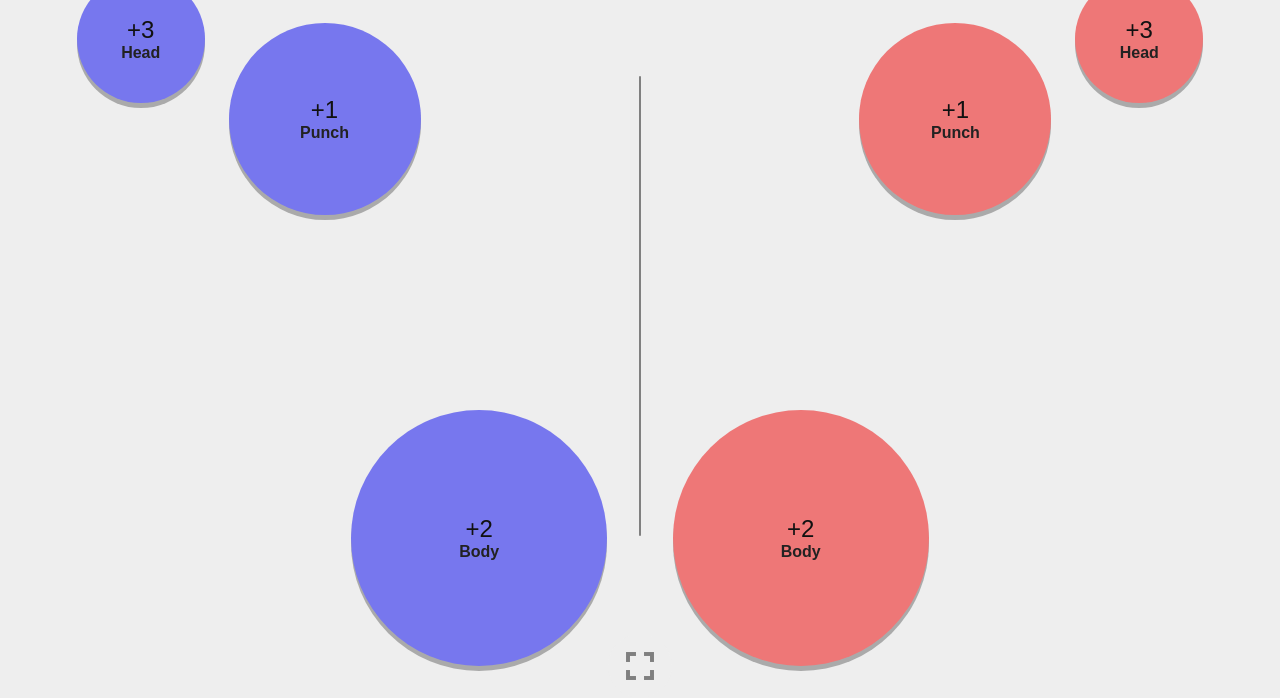
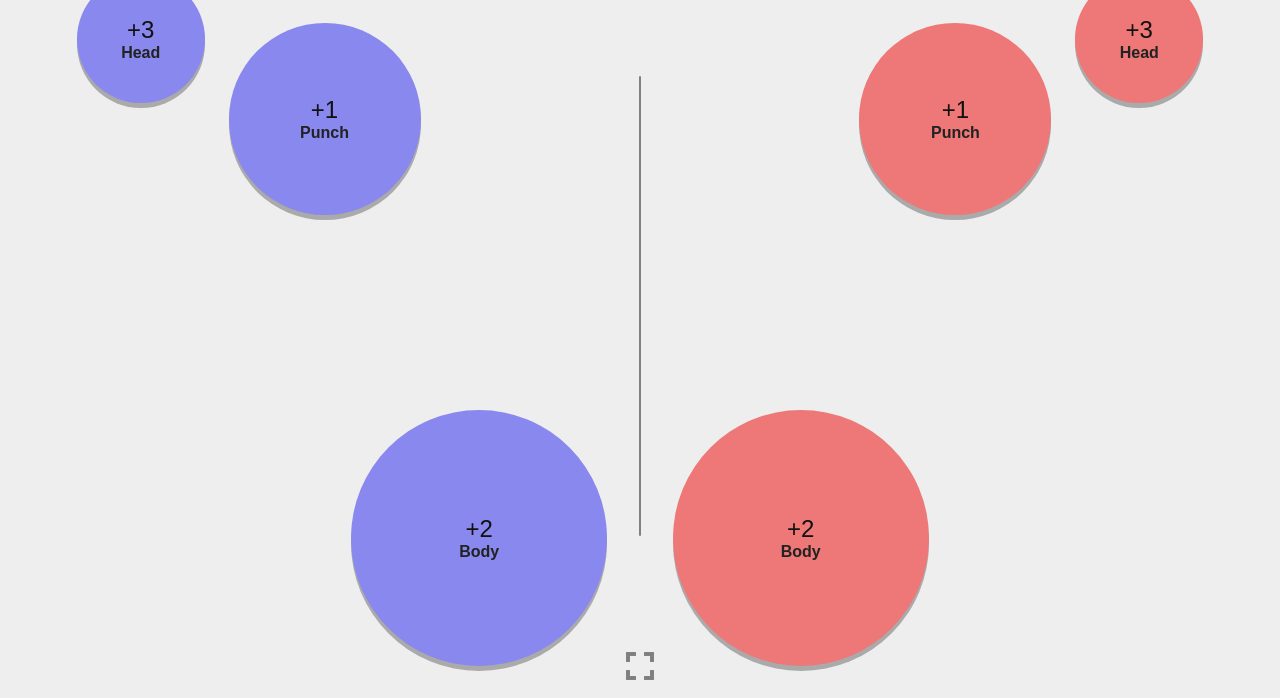
Before and after one commit to elliott-huge/scoring-app, a plain HTML site: page index.html in a window 1280 px wide. Shown: the part 102-800 px from the top of the page. Drawn offline with Linux system fonts and the light colour scheme.

Commit message:
Lighten buttons slightly + liquid changes

```diff
--- a/_site/style.css
+++ b/_site/style.css
@@ -66,7 +66,7 @@ button {
 }
 
 #left button {
-    background-color: #77e;
+    background-color: #88e;
 }
 
 #right button {
--- a/style.css
+++ b/style.css
@@ -66,7 +66,7 @@ button {
 }
 
 #left button {
-    background-color: #77e;
+    background-color: #88e;
 }
 
 #right button {
```
Also changed, not shown: _site/index.html (+1 -1 lines).
